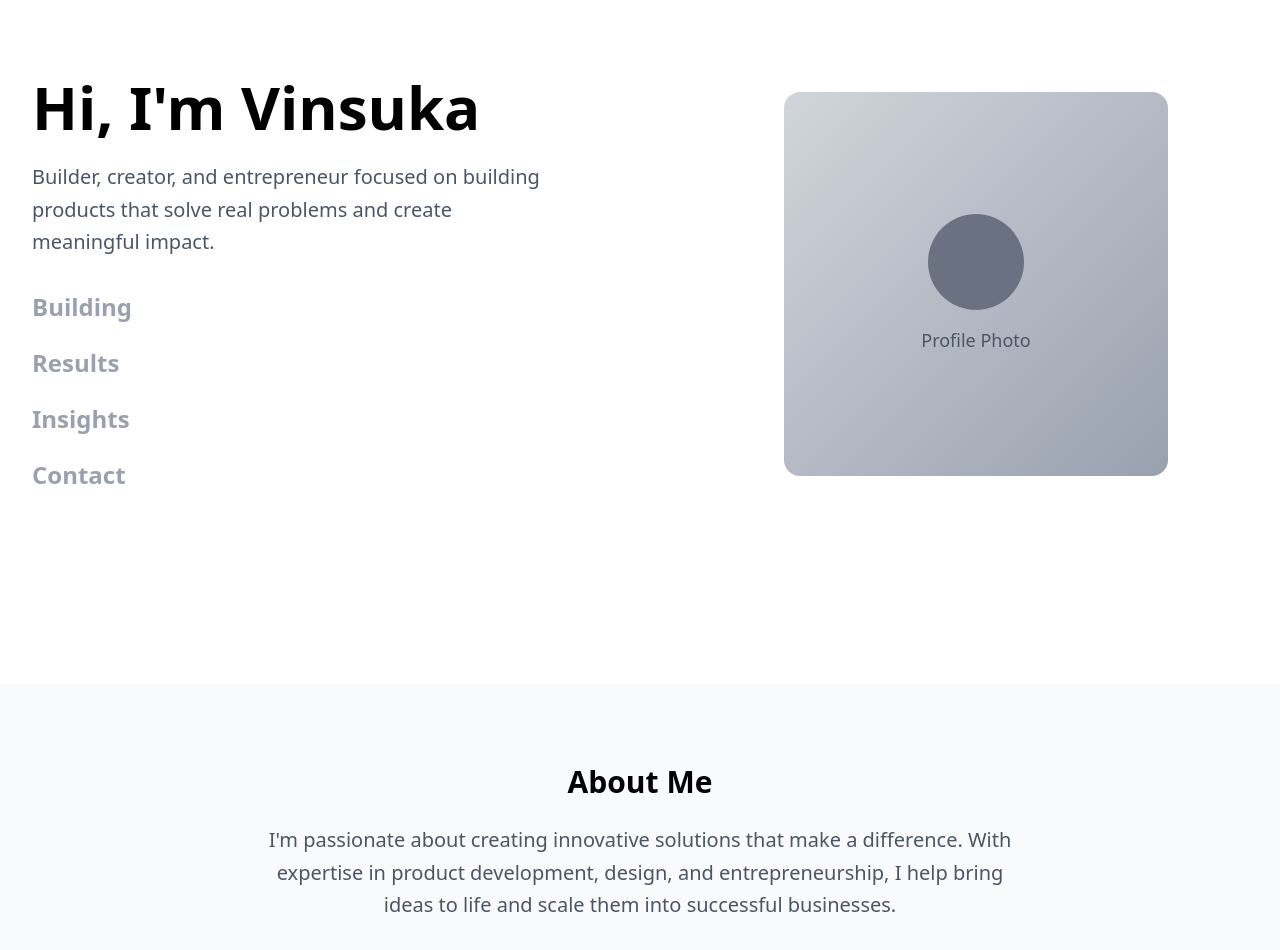
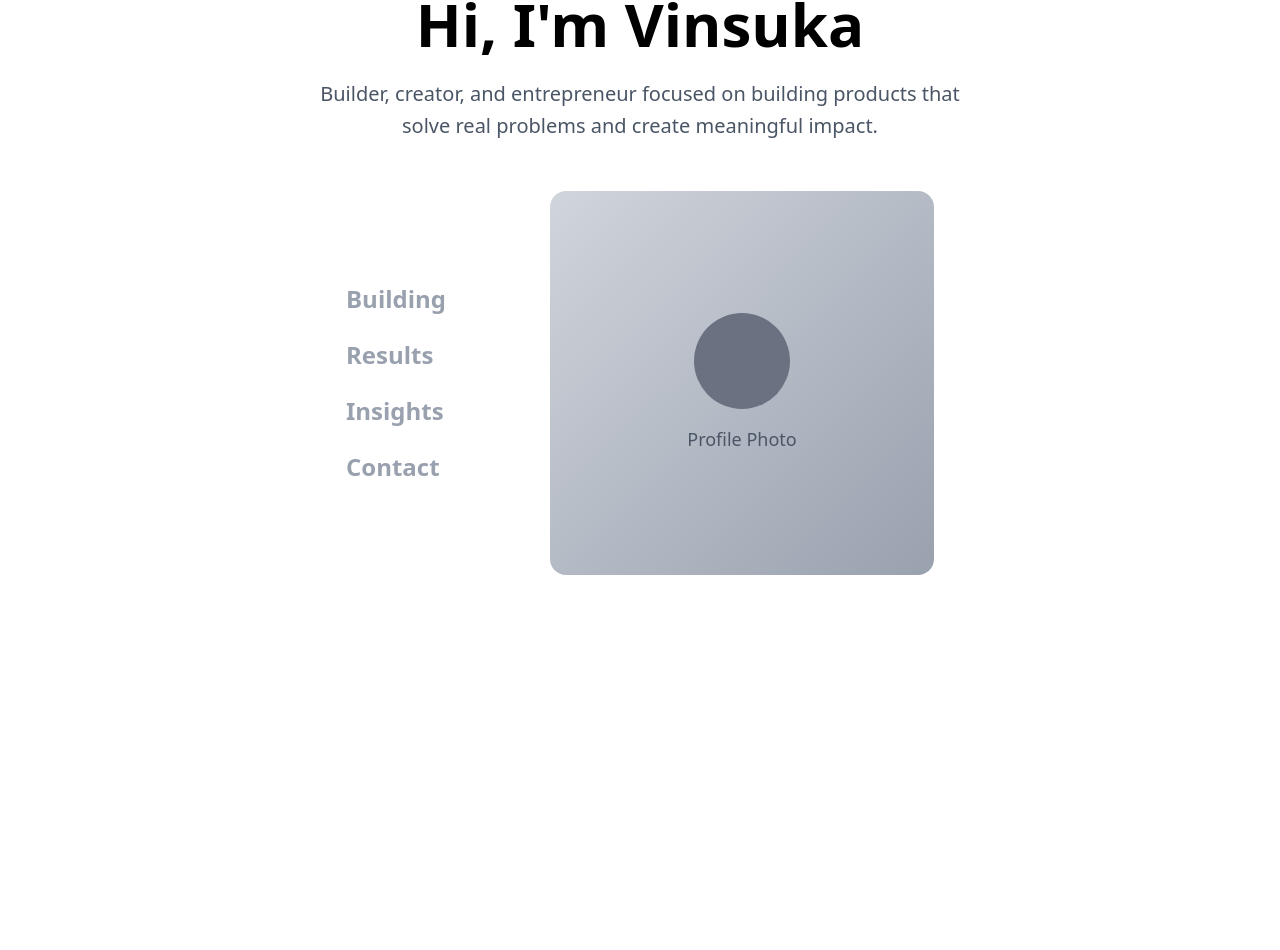
Before and after one commit to Vinsuka/Portfolio, a Next.js app: page / in a window 1280 px wide. Shown: the part 116-1066 px from the top of the page. After the commit the page ends 800 px from the top, so only its background shows below. Built offline with nearby package versions, Linux system fonts and the light colour scheme.

Commit message:
Update homepage: center all content, remove About Me text, add fast swipe-down image transitions without dissolve effect

```diff
--- a/src/app/page.tsx
+++ b/src/app/page.tsx
@@ -48,28 +48,36 @@ export default function Home() {
 
   return (
     <main className="min-h-screen bg-white">
-      {/* Main Content */}
-      <div className="min-h-screen flex flex-col lg:flex-row items-center justify-center p-8">
-        {/* Left Side - Navigation */}
+      {/* Main Content - Centered */}
+      <div className="min-h-screen flex flex-col items-center justify-center p-8 text-center">
+        {/* Header Section */}
         <motion.div
-          className="lg:w-1/2 flex flex-col items-center lg:items-start justify-center space-y-8 lg:pr-16"
-          initial={{ opacity: 0, x: -50 }}
-          animate={{ opacity: 1, x: 0 }}
-          transition={{ duration: 0.8 }}
+          className="mb-12"
+          initial={{ opacity: 0, y: -50 }}
+          animate={{ opacity: 1, y: 0 }}
+          transition={{ duration: 0.6, ease: "easeOut" }}
         >
-          <div className="text-center lg:text-left">
           <h1 className="text-5xl lg:text-6xl font-bold text-black mb-6">
             Hi, I&apos;m Vinsuka
           </h1>
-            <p className="text-xl text-gray-600 max-w-lg leading-relaxed">
+          <p className="text-xl text-gray-600 max-w-2xl mx-auto leading-relaxed">
             Builder, creator, and entrepreneur focused on building products
             that solve real problems and create meaningful impact.
           </p>
-          </div>
+        </motion.div>
 
+        {/* Main Content Row */}
+        <div className="flex flex-col lg:flex-row items-center justify-center gap-16 max-w-6xl">
+          {/* Left Side - Navigation */}
+          <motion.div
+            className="flex flex-col items-center space-y-8"
+            initial={{ opacity: 0, x: -50 }}
+            animate={{ opacity: 1, x: 0 }}
+            transition={{ duration: 0.5, ease: "easeOut", delay: 0.2 }}
+          >
             {/* Navigation Menu */}
             <nav className="space-y-6">
-            {navigationItems.map((item) => (
+              {navigationItems.map((item, index) => (
                 <motion.div
                   key={item.id}
                   onHoverStart={() => handleHover(item)}
@@ -77,6 +85,9 @@ export default function Home() {
                   whileHover={{ x: 10 }}
                   transition={{ duration: 0.2 }}
                   className="group"
+                  initial={{ opacity: 0, y: 20 }}
+                  animate={{ opacity: 1, y: 0 }}
+                  transition={{ duration: 0.4, ease: "easeOut", delay: 0.3 + index * 0.1 }}
                 >
                   <Link
                     href={item.href}
@@ -101,20 +112,20 @@ export default function Home() {
 
           {/* Right Side - Profile Image */}
           <motion.div
-          className="lg:w-1/2 flex items-center justify-center lg:pl-16 mt-12 lg:mt-0"
+            className="flex items-center justify-center"
             initial={{ opacity: 0, x: 50 }}
             animate={{ opacity: 1, x: 0 }}
-          transition={{ duration: 0.8, delay: 0.2 }}
+            transition={{ duration: 0.5, ease: "easeOut", delay: 0.4 }}
           >
             <div className="relative w-80 h-80 lg:w-96 lg:h-96">
               <AnimatePresence mode="wait">
                 <motion.div
                   key={currentImage}
                   className="w-full h-full rounded-2xl overflow-hidden bg-gray-200"
-                initial={{ opacity: 0, scale: 0.8 }}
-                animate={{ opacity: 1, scale: 1 }}
-                exit={{ opacity: 0, scale: 1.1 }}
-                transition={{ duration: 0.5 }}
+                  initial={{ y: 30, scale: 0.95 }}
+                  animate={{ y: 0, scale: 1 }}
+                  exit={{ y: -30, scale: 1.05 }}
+                  transition={{ duration: 0.2, ease: "easeOut" }}
                 >
                   {/* Placeholder images - replace with actual images later */}
                   {currentImage === "/profile-image.jpg" && (
@@ -170,23 +181,7 @@ export default function Home() {
             </div>
           </motion.div>
         </div>
-
-      {/* About Me Section */}
-      <motion.section
-        className="py-20 bg-gray-50"
-        initial={{ opacity: 0, y: 50 }}
-        animate={{ opacity: 1, y: 0 }}
-        transition={{ duration: 0.8, delay: 0.4 }}
-      >
-        <div className="max-w-4xl mx-auto px-8 text-center">
-          <h2 className="text-3xl font-bold text-black mb-6">About Me</h2>
-          <p className="text-xl text-gray-600 leading-relaxed max-w-3xl mx-auto">
-            I&apos;m passionate about creating innovative solutions that make a difference.
-            With expertise in product development, design, and entrepreneurship, I help
-            bring ideas to life and scale them into successful businesses.
-          </p>
       </div>
-      </motion.section>
     </main>
   )
 }
```
Lines whose indentation alone changed are shown as unchanged.
